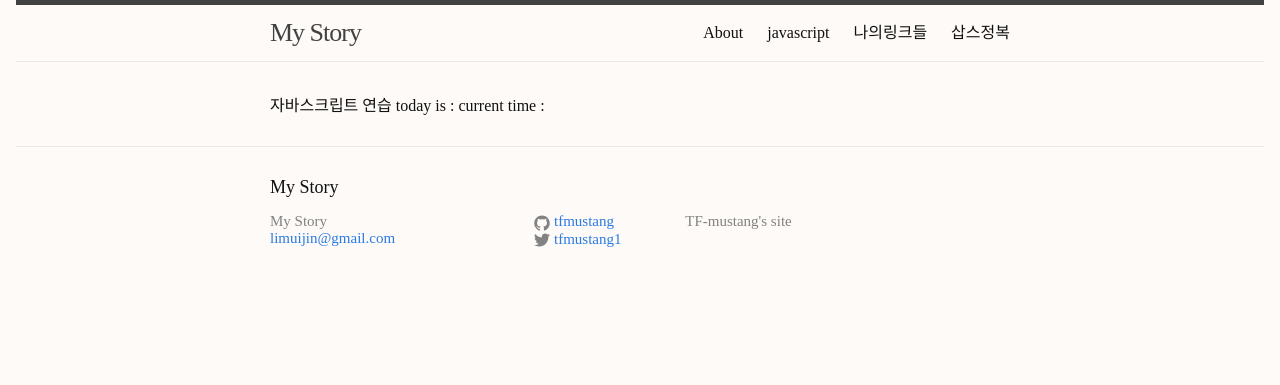
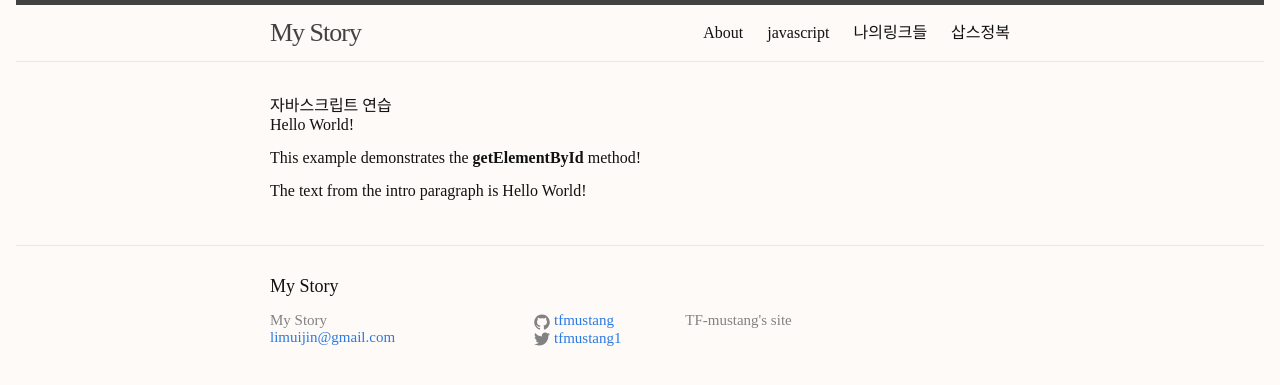
Before and after one commit to tfmustang/tfmustang.github.io, a Jekyll site: the page built from javascript.html, in a window 1280 px wide. Shown: the top 385 px of the page. Built offline with Jekyll 4.4.1, drawn with Linux system fonts in a browser that asks for light colours.

```diff
--- a/javascript.html
+++ b/javascript.html
@@ -3,5 +3,15 @@ layout: default
 title: javascript
 ---
 자바스크립트 연습
-today is : <span id="testid"> </span>
-current time :
+
+<p id="intro">Hello World!</p>
+
+<p>This example demonstrates the <b>getElementById</b> method!</p>
+
+<p id="demo"></p>
+<script type="text/javascript">
+var myElement = document.getElementById("intro");
+document.getElementById("demo").innerHTML =
+"The text from the intro paragraph is " + myElement.innerHTML;
+
+</script>
```
Also changed, not shown: _posts/2016-05-14-diary.md (added, +6 -0 lines), js/sub.js (added, +28 -0 lines).
